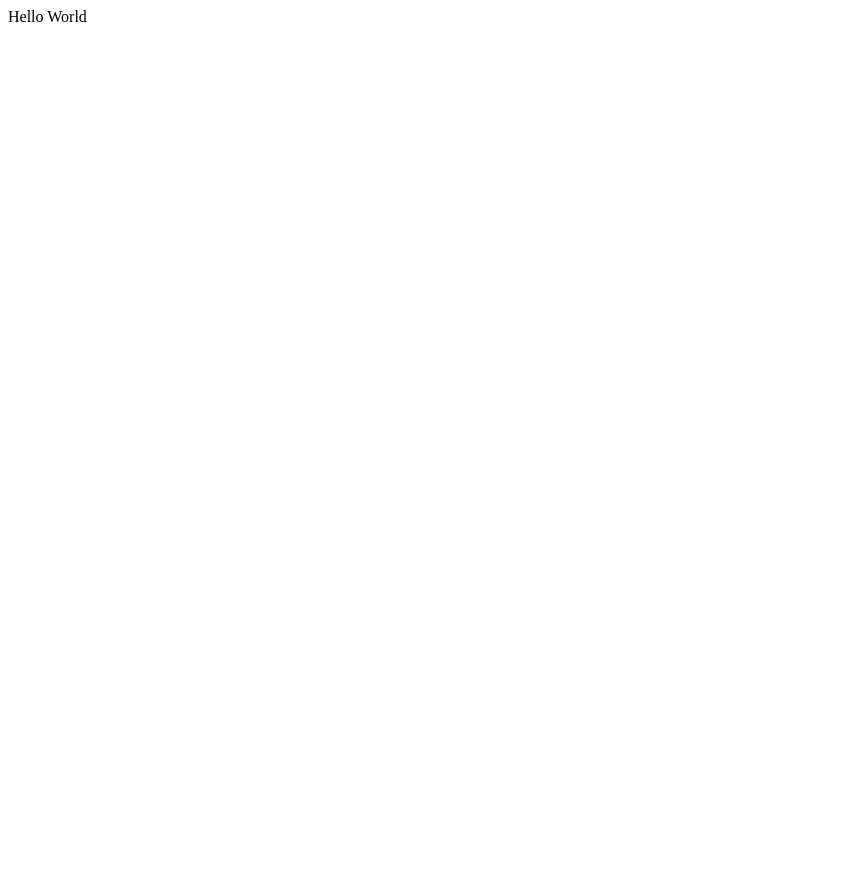
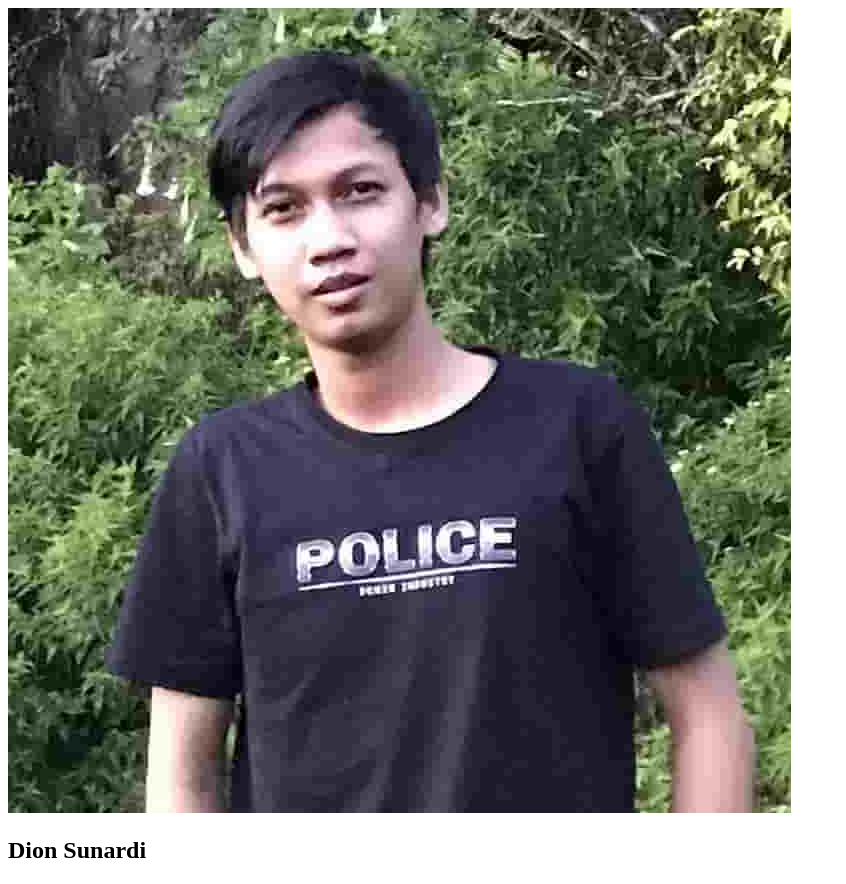
Before and after one commit to dayens/my-repo-from-remote, a plain HTML site: page index.html in a window 1280 px wide. Shown: the whole page, without its empty margins (0-846 px from the left). Before the commit the page ends 800 px from the top, so only its background shows below. Drawn offline with Linux system fonts and the light colour scheme.

Commit message:
Changed Hello world with img and h2 to display simple profile data. Image file added in the folder images and used as resource in the img element in index.html file

```diff
--- a/index.html
+++ b/index.html
@@ -4,7 +4,11 @@
   </head>
 
   <body>
-    Hello World
+    <div>
+        <img src="images/dionpicc.jpg" alt="profile image" />
+        <h2>Dion Sunardi</h2>
+     </div>
+
   </body>
 
 </html>
```
Also changed, not shown: images/dionpicc.jpg (added).
